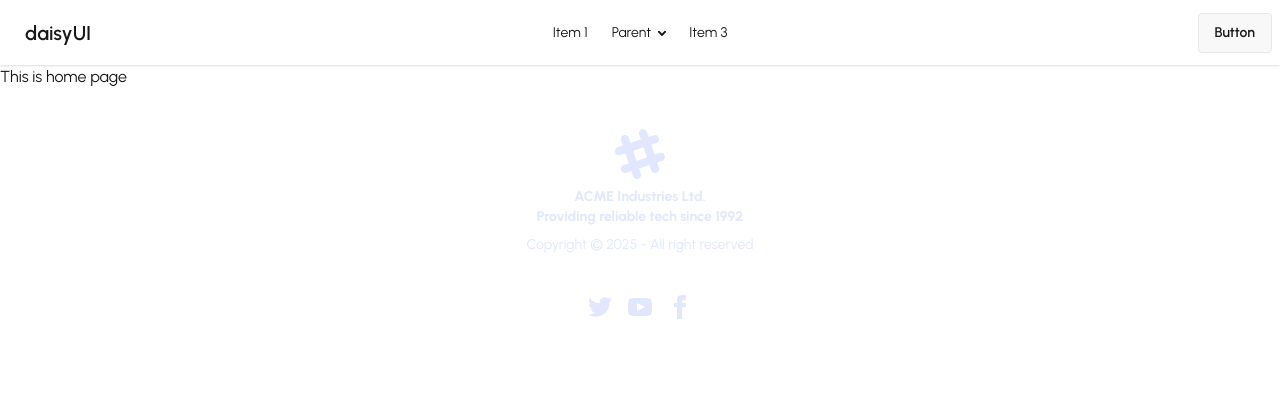
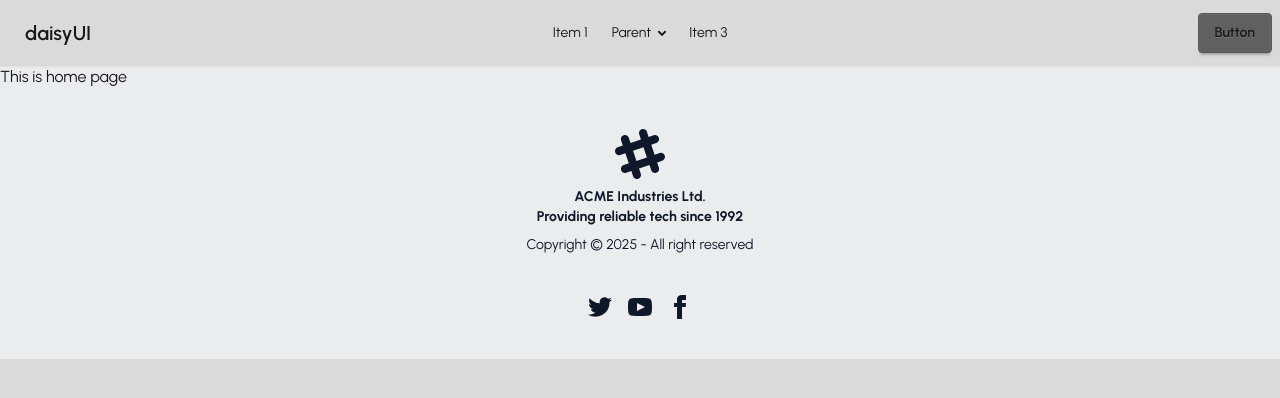
Before and after one commit to nhmnazmul22/zap-shift-frontend, a React (Vite) app: page / in a window 1280 px wide. Shown: the top 398 px of the page. Built offline with nearby package versions, Linux system fonts and the light colour scheme.

Commit message:
added theme colors

```diff
--- a/src/index.css
+++ b/src/index.css
@@ -1,9 +1,34 @@
-@import url('https://fonts.googleapis.com/css2?family=Urbanist:ital,wght@0,100..900;1,100..900&display=swap');
+@import url("https://fonts.googleapis.com/css2?family=Urbanist:ital,wght@0,100..900;1,100..900&display=swap");
 @import "tailwindcss";
-@plugin "daisyui";
+@plugin "daisyui" {
+  themes: light --default;
+}
+@plugin "daisyui/theme" {
+  name: "light";
+  default: true;
+  --color-primary: #caeb66;
+  --color-secondary: #03373d;
+  --color-accent: #8fa748;
+  --color-info: #3b82f6;
+  --color-success: #26ae60;
+  --color-warning: #f97316;
+  --color-error: #e83330;
+  --color-neutral: #067a87;
+  --color-base-100: #f0f3f6;
+  --color-base-200: #eaeced;
+  --color-primary-content: #0f172a;
+  --color-accent: #0f172a;
+  --color-base-100: #dadada;
+  --color-base-200: #606060;
+  --color-blue-200: #c3dfe2;
+}
 
-*{
-    font-family: "Urbanist", sans-serif;
-    font-optical-sizing: auto;
-    font-style: normal;
+* {
+  font-family: "Urbanist", sans-serif;
+  font-optical-sizing: auto;
+  font-style: normal;
 }
+
+body {
+  background: #eaeced;
+}
```
